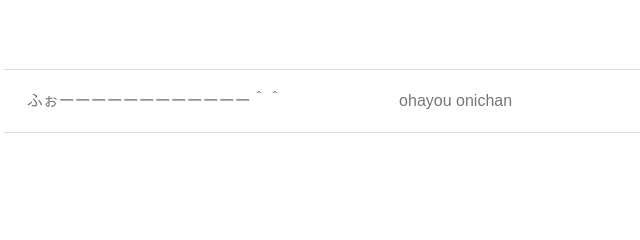
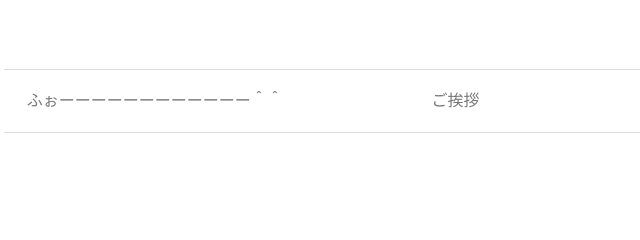
Before and after one commit to Gabaven2023/TeamG, a plain HTML site: page tp_beginner8_t_elderly_services/about.html in a window 1280 px wide. Shown: the part 155-395 px from the top of the page, 34-674 px from the left. Drawn offline with nearby package versions, Linux system fonts and the light colour scheme.

Commit message:
元通り

```diff
--- a/tp_beginner8_t_elderly_services/about.html
+++ b/tp_beginner8_t_elderly_services/about.html
@@ -22,7 +22,7 @@
 <nav>
 <ul>
 <li><a href="index.html">ふぉーーーーーーーーーーーー＾＾</a></li>
-<li><a href="greeting.html">ohayou onichan</a></li>
+<li><a href="greeting.html">ご挨拶</a></li>
 <li><a href="menu.html">サービス紹介</a></li>
 <li><a href="access.html">アクセス</a></li>
 </ul>
```
Also changed, not shown: tp_beginner8_t_elderly_services/menu.html (+1 -1 lines).
